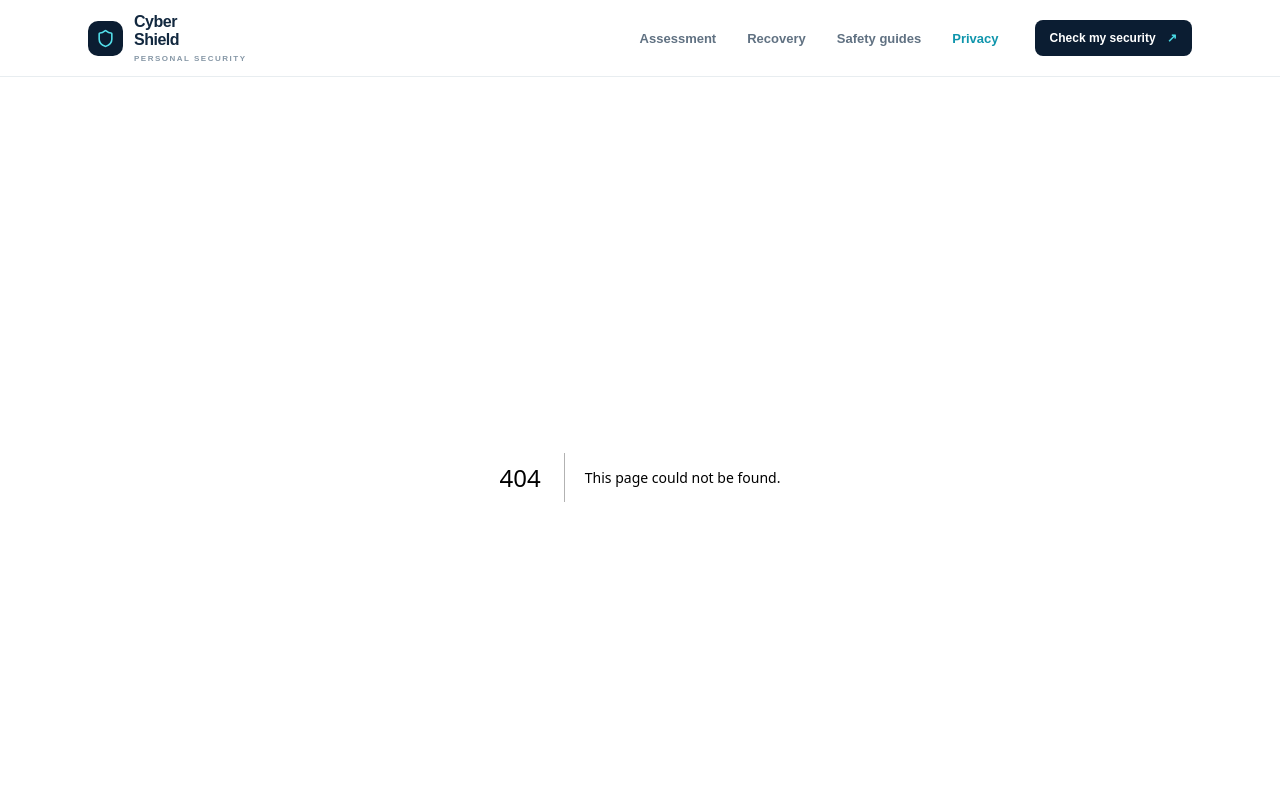
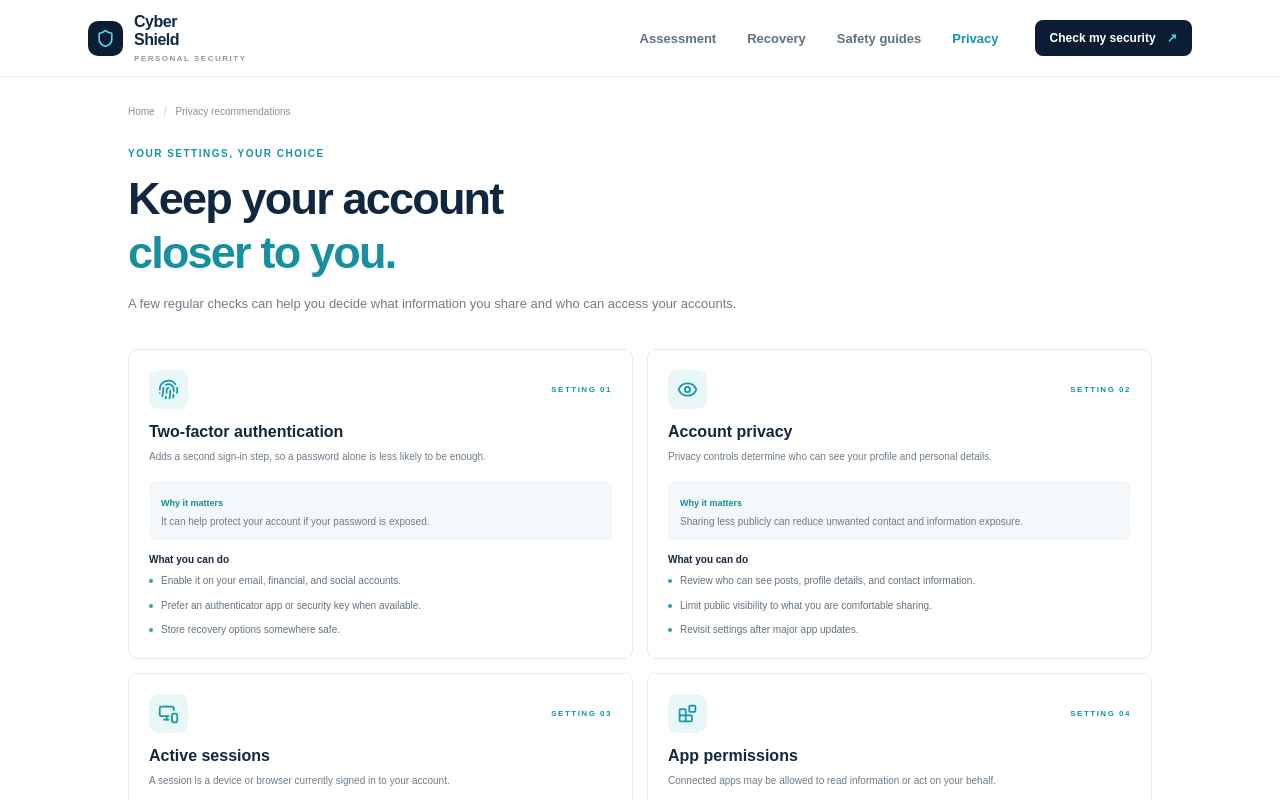
Before and after one commit to sanjanasgowda01/Cybershield-, a Next.js app: page /privacy in a window 1280 px wide. Before the commit this address had no page. Shown: the top 800 px of the page. Built offline with nearby package versions, Linux system fonts and the light colour scheme.

Commit message:
feat: implement privacy recommendations (#5)

```diff
--- /dev/null
+++ b/app/privacy/page.jsx
@@ -0,0 +1,5 @@
+import Link from 'next/link';
+import { ArrowRight } from 'lucide-react';
+import { privacyRecommendations } from '../../src/data/privacyRecommendations';
+import PrivacySettingCard from '../../src/components/PrivacySettingCard';
+export default function PrivacyPage() { return <div className="page-shell"><div className="breadcrumbs"><Link href="/">Home</Link><span>/</span><span>Privacy recommendations</span></div><div className="page-intro"><span className="eyebrow">YOUR SETTINGS, YOUR CHOICE</span><h1>Keep your account<br /><span>closer to you.</span></h1><p>A few regular checks can help you decide what information you share and who can access your accounts.</p></div><div className="privacy-grid">{privacyRecommendations.map((item, i) => <PrivacySettingCard item={item} index={i} key={item.title} />)}</div><section className="next-step-panel"><div><span className="eyebrow">TAKE THE NEXT STEP</span><h2>Want a personalized starting point?</h2><p>Answer four questions to get an action plan based on your security habits.</p></div><Link href="/assessment" className="button button-primary">Take the assessment <ArrowRight size={17} /></Link></section></div>; }
--- /dev/null
+++ b/src/components/PrivacySettingCard.jsx
@@ -0,0 +1,3 @@
+import { Blocks, Eye, Fingerprint, MonitorSmartphone } from 'lucide-react';
+const icons = { Fingerprint, Eye, MonitorSmartphone, Blocks };
+export default function PrivacySettingCard({ item, index }) { const Icon = icons[item.icon]; return <article className="content-card privacy-card"><div className="privacy-head"><span className="icon-box"><Icon size={21} /></span><span className="eyebrow">SETTING 0{index + 1}</span></div><h2>{item.title}</h2><p>{item.explanation}</p><div className="why-box"><strong>Why it matters</strong><p>{item.why}</p></div><h3>What you can do</h3><ul>{item.actions.map((x) => <li key={x}>{x}</li>)}</ul></article>; }
--- /dev/null
+++ b/src/data/privacyRecommendations.js
@@ -0,0 +1,6 @@
+export const privacyRecommendations = [
+  { icon: 'Fingerprint', title: 'Two-factor authentication', explanation: 'Adds a second sign-in step, so a password alone is less likely to be enough.', why: 'It can help protect your account if your password is exposed.', actions: ['Enable it on your email, financial, and social accounts.', 'Prefer an authenticator app or security key when available.', 'Store recovery options somewhere safe.'] },
+  { icon: 'Eye', title: 'Account privacy', explanation: 'Privacy controls determine who can see your profile and personal details.', why: 'Sharing less publicly can reduce unwanted contact and information exposure.', actions: ['Review who can see posts, profile details, and contact information.', 'Limit public visibility to what you are comfortable sharing.', 'Revisit settings after major app updates.'] },
+  { icon: 'MonitorSmartphone', title: 'Active sessions', explanation: 'A session is a device or browser currently signed in to your account.', why: 'An old or unfamiliar session may still have access to your account.', actions: ['Review signed-in devices and recent sign-in activity regularly.', 'Sign out of devices you no longer use or do not recognize.', 'Change your password if activity looks suspicious.'] },
+  { icon: 'Blocks', title: 'App permissions', explanation: 'Connected apps may be allowed to read information or act on your behalf.', why: 'Unused or over-permissioned apps can expose more data than you expect.', actions: ['Review connected apps in your account settings.', 'Remove apps you no longer use or trust.', 'Check requested permissions before connecting a new app.'] },
+];
```
